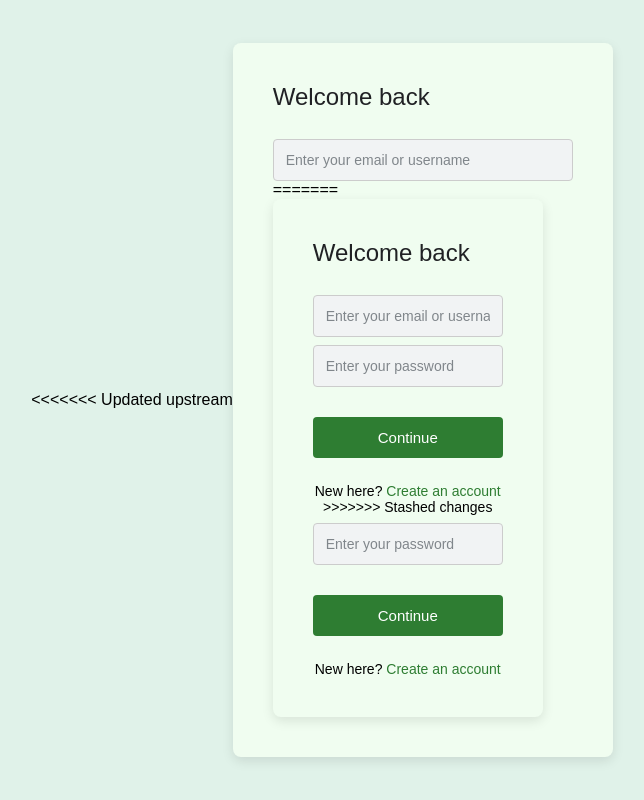
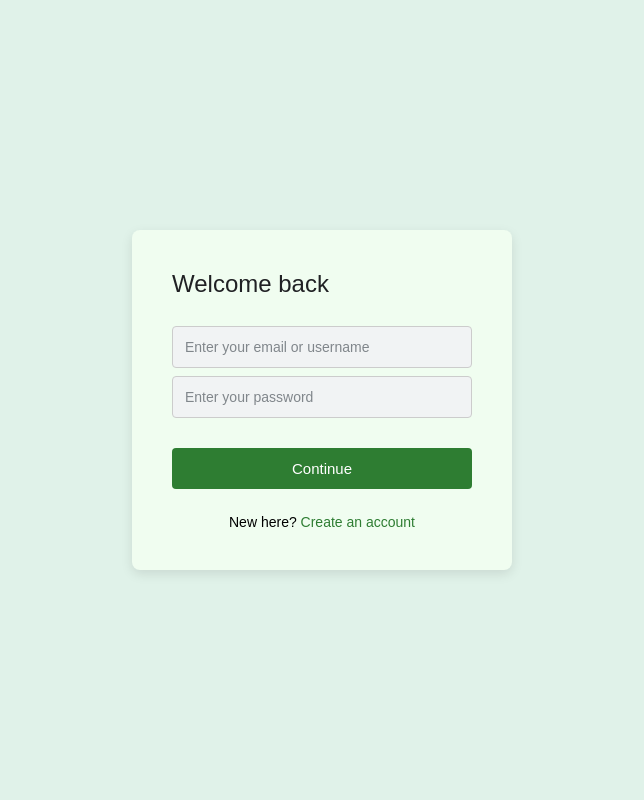
Before and after one commit to Labreo/hackathon-gec, a Flask app: page /login in a window 1280 px wide. Shown: the whole page, without its empty margins (318-962 px from the left). Run offline with Flask 3, Linux system fonts and the light colour scheme.

Commit message:
added home

```diff
--- a/templates/home.html
+++ b/templates/home.html
@@ -70,7 +70,7 @@
   <div class="container">
     <h1>Welcome back to EcoConnect!</h1>
     <p>Thank you for helping reduce electronic waste 🌿</p>
-    <a href="/templates/request_pickup.html" class="btn">Schedule a Pickup</a>
+    <a href="{{ url_for('request-pickup') }}" class="btn">Schedule a Pickup</a>
   </div>
 </body>
 </html>
--- a/templates/login.html
+++ b/templates/login.html
@@ -76,7 +76,6 @@
   </style>
 </head>
 <body>
-<<<<<<< Updated upstream
 <div class="container">
   <h2>Welcome back</h2>
 
@@ -94,15 +93,6 @@
   <form method="POST" action="/login">
     <div class="input-field">
       <input type="text" name="username" placeholder="Enter your email or username" required />
-=======
-  <div class="container">
-    <h2>Welcome back</h2>
-    <input type="text" placeholder="Enter your email or username" />
-    <input type="password" placeholder="Enter your password" />
-    <button class="btn">Continue</button>
-    <div class="footer">
-      New here? <a href="signup.html">Create an account</a>
->>>>>>> Stashed changes
     </div>
 
     <div class="input-field">
```
